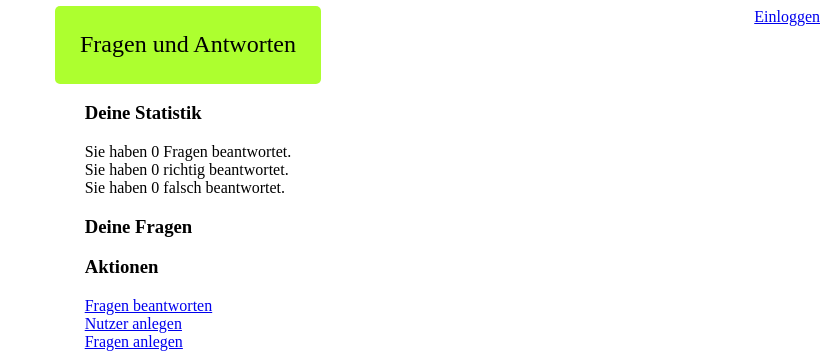
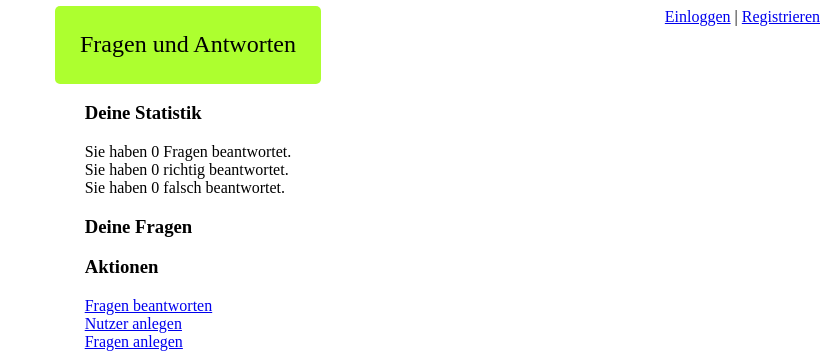
Before and after one commit to Trikolix/Fragen-und-Antworten, a PHP site: page /main.php in a window 1280 px wide. Shown: the top 355 px of the page, without its empty margins (452-1280 px from the left). Run offline with PHP 8.4, Linux system fonts and the light colour scheme; data that the repository does not hold is empty.

Commit message:
Update main.php

```diff
--- a/main.php
+++ b/main.php
@@ -24,7 +24,7 @@ include "connect.php";
 		}
 		else
 		{
-			echo "<a href='login.php'>Einloggen</a>";
+			echo "<a href='login.php'>Einloggen</a> | <a href='register.php'>Registrieren</a>";
 		}
 	?>
   </div>
```
